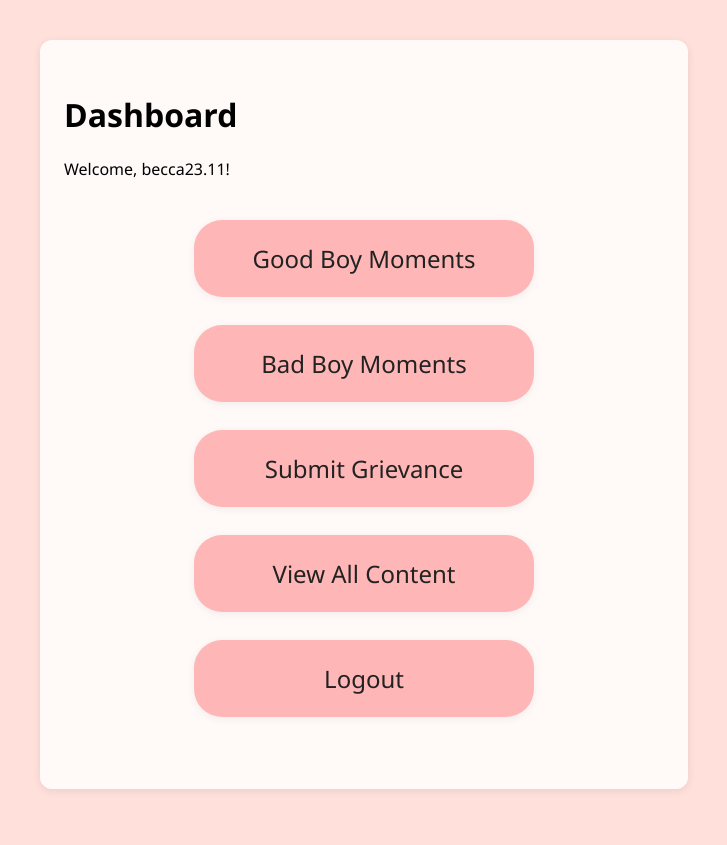
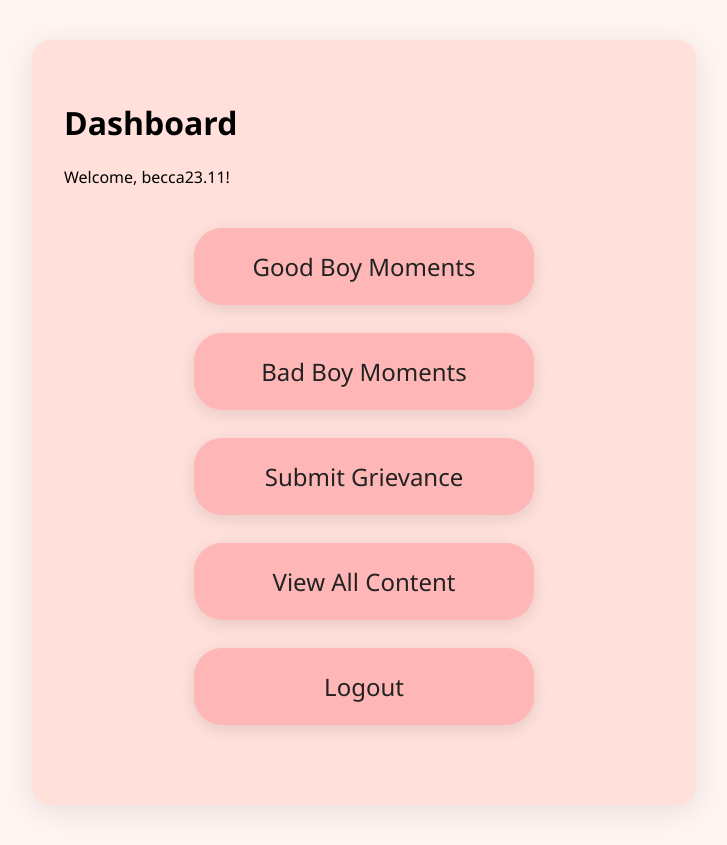
Before and after one commit to imurgoodboy/hopefully, a Flask app: page /dashboard in a window 1280 px wide. Shown: the whole page, without its empty margins (276-1003 px from the left). Before the commit the page ends 789 px from the top, so only its background shows below. Run offline with Flask 3, Linux system fonts and the light colour scheme; a user stored in the database is signed in.

Commit message:
more design changes

```diff
--- a/static/style.css
+++ b/static/style.css
@@ -1,5 +1,5 @@
 body {
-    background-color: #ffe0db; /* softer, less salmony, warm pastel */
+    background-color: #fff6f3; /* very light, warm, almost white */
     color: #000;
     font-family: 'Segoe UI', Arial, sans-serif;
     margin: 0;
@@ -9,10 +9,10 @@ body {
 .container {
     max-width: 600px;
     margin: 40px auto;
-    background: rgba(255,255,255,0.8);
-    border-radius: 12px;
-    box-shadow: 0 2px 8px rgba(0,0,0,0.08);
-    padding: 32px 24px;
+    background: #ffe0db; /* slightly stronger pastel for card */
+    border-radius: 18px;
+    box-shadow: 0 6px 32px rgba(0,0,0,0.10);
+    padding: 40px 32px;
 }
 
 input, button, textarea {
@@ -66,13 +66,13 @@ h1, h2, h3 {
     font-weight: 500;
     text-align: center;
     text-decoration: none;
-    box-shadow: 0 2px 8px rgba(0,0,0,0.06);
+    box-shadow: 0 4px 16px rgba(0,0,0,0.10);
     transition: background 0.2s, box-shadow 0.2s, transform 0.1s;
 }
 
 .dashboard-btn:hover {
     background: #ff8c8c;
     color: #000;
-    box-shadow: 0 4px 16px rgba(0,0,0,0.10);
-    transform: translateY(-2px) scale(1.03);
+    box-shadow: 0 8px 32px rgba(0,0,0,0.13);
+    transform: translateY(-2px) scale(1.04);
 }
```
